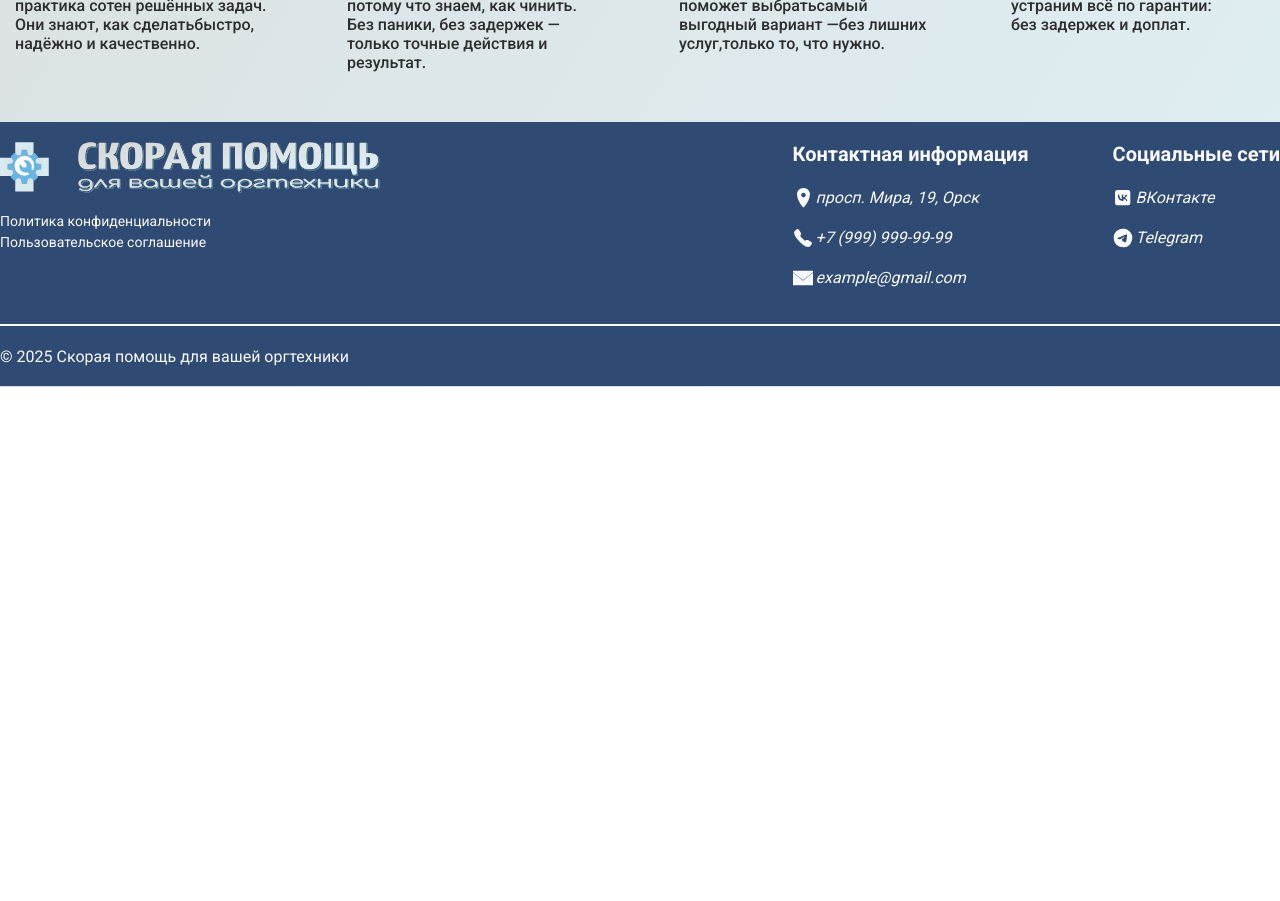
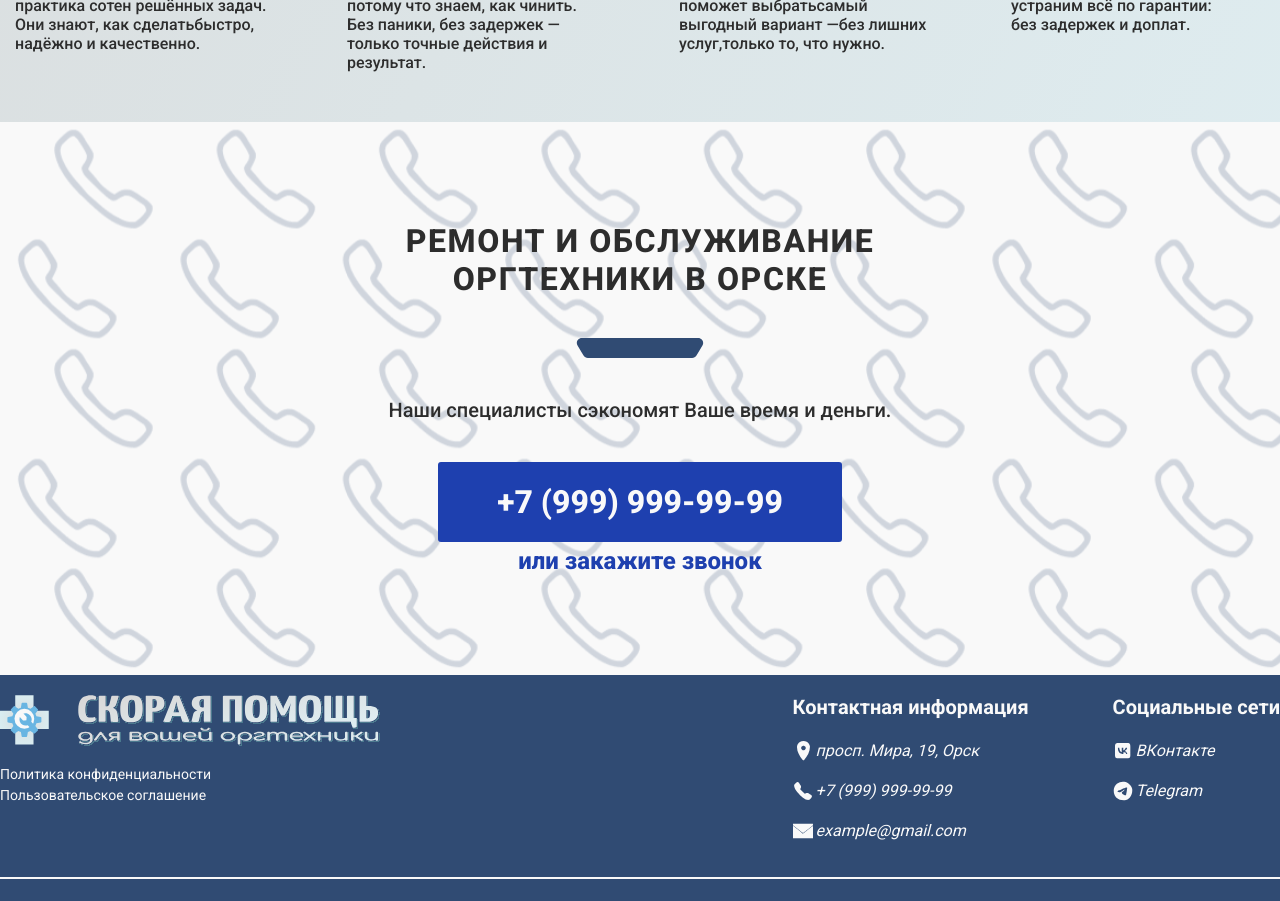
Before and after one commit to wannabedigital/stud-practice-website, a Next.js app: page / in a window 1280 px wide. Shown: the part 1680-2581 px from the top of the page. Before the commit the page ends 2067 px from the top, so only its background shows below. Built offline with nearby package versions, Linux system fonts and the light colour scheme; no server answers.

Commit message:
Section call done

```diff
--- a/src/app/(home)/page.jsx
+++ b/src/app/(home)/page.jsx
@@ -4,7 +4,8 @@ import styles from '@styles/homePageStyles/homePage.module.css';
 // Components, Constants, etc.
 import HomeServices from '@components/homeComponents/HomeServices';
 import HomeReasons from '@components/homeComponents/HomeReasons';
-import HomeSales from '@/components/homeComponents/HomeSalesDynamicWrapper';
+import HomeSales from '@components/homeComponents/HomeSalesDynamicWrapper';
+import HomeCall from '@components/homeComponents/HomeCallDynamicWrapper';
 import { SALES_API_URL } from '@/constants/salesData';
 
 export default async function Home() {
@@ -20,6 +21,7 @@ export default async function Home() {
         <HomeServices />
         <HomeReasons />
         <HomeSales sales={sales} />
+        <HomeCall />
       </main>
     );
   } catch {
@@ -27,6 +29,7 @@ export default async function Home() {
       <main className={styles.page}>
         <HomeServices />
         <HomeReasons />
+        <HomeCall />
       </main>
     );
   }
--- /dev/null
+++ b/src/components/LoadingLazyComponents.jsx
@@ -0,0 +1,7 @@
+import styles from '@styles/loading.module.css';
+
+const LoadingLazy = ({ name = '' }) => {
+  return <div className={styles.loading}>Загрузка {name}...</div>;
+};
+
+export default LoadingLazy;
--- /dev/null
+++ b/src/components/homeComponents/HomeCall.jsx
@@ -0,0 +1,49 @@
+// Imports
+import Image from 'next/image';
+import Link from 'next/link';
+
+// Styles (home page)
+import styles from '@styles/homePageStyles/homeCall.module.css';
+
+// Components
+import { DividerDesktop, DividerMobile } from '@components/Dividers';
+
+const HomeCall = () => {
+  return (
+    <section className={styles.homeCallSection}>
+      <div className={styles.homeCallBackground}>
+        <Image src={'/img/home/call_bg.svg'} alt="section bg" fill priority />
+      </div>
+      <div
+        className={`${styles.contentContainer} ${styles.homeCallSectionContent}`}
+      >
+        <h1 className={styles.sectionTitle}>
+          РЕМОНТ И ОБСЛУЖИВАНИЕ
+          <br className={styles.DividerMobile} /> ОРГТЕХНИКИ В ОРСКЕ
+        </h1>
+
+        <div className={styles.desktopDivider}>
+          <DividerDesktop color={'#304B73'} />
+        </div>
+        <div className={styles.mobileDivider}>
+          <DividerMobile color={'#304B73'} />
+        </div>
+
+        <div className={styles.sectionText}>
+          <p>Наши специалисты сэкономят Ваше время и деньги.</p>
+        </div>
+        <div className={styles.callConteiner}>
+          <a href="tel:+79999999999" className={styles.callButton}>
+            <span>+7 (999) 999-99-99</span>
+            <span className={styles.callButtonFlare} />
+          </a>
+          <Link href="/contacts" className={styles.askForCall}>
+            или закажите звонок
+          </Link>
+        </div>
+      </div>
+    </section>
+  );
+};
+
+export default HomeCall;
--- /dev/null
+++ b/src/components/homeComponents/HomeCallDynamicWrapper.jsx
@@ -0,0 +1,10 @@
+'use client';
+import dynamic from 'next/dynamic';
+import LoadingLazy from '@components/LoadingLazyComponents';
+
+const HomeCall = dynamic(() => import('@components/homeComponents/HomeCall'), {
+  ssr: false,
+  loading: () => <LoadingLazy name={''} />,
+});
+
+export default HomeCall;
--- a/src/components/homeComponents/HomeSalesDynamicWrapper.jsx
+++ b/src/components/homeComponents/HomeSalesDynamicWrapper.jsx
@@ -1,22 +1,12 @@
 'use client';
 import dynamic from 'next/dynamic';
-
-const styles = {
-  display: 'flex',
-  alignItems: 'center',
-  justifyContent: 'center',
-  textAlign: 'center',
-  fontSize: '20px',
-  fontWeight: '800',
-  color: '#2d2d2d',
-  height: '200px',
-};
+import LoadingLazy from '../LoadingLazyComponents';
 
 const HomeSales = dynamic(
   () => import('@components/homeComponents/HomeSales'),
   {
     ssr: false,
-    loading: () => <div style={styles}>Загрузка акций...</div>,
+    loading: () => <LoadingLazy name={'акций'} />,
   }
 );
 
--- /dev/null
+++ b/src/styles/homePageStyles/homeCall.module.css
@@ -0,0 +1,148 @@
+.sectionTitle {
+  font-size: 32px;
+  font-weight: 800;
+  text-align: center;
+  letter-spacing: 0.05em;
+}
+
+.sectionText {
+  font-size: 20px;
+  font-weight: 500;
+  text-align: center;
+}
+
+.mobileDivider,
+.mobileBreak {
+  display: none;
+}
+
+.homeCallSection {
+  position: relative;
+  width: 100%;
+}
+
+.homeCallBackground {
+  position: absolute;
+  width: 100%;
+  height: 100%;
+  background-color: #f9f9f9;
+  z-index: -2;
+  min-height: fit-content;
+}
+
+.homeCallBackground img {
+  position: relative;
+  width: 100%;
+  height: auto;
+  z-index: -1;
+  opacity: 0.2;
+  object-fit: cover;
+}
+
+.contentContainer {
+  position: relative;
+  padding: 100px 0;
+  width: 100%;
+  max-width: 1280px;
+  margin: 0 auto;
+  display: flex;
+  flex-direction: column;
+  align-items: center;
+  gap: 40px;
+}
+
+.homeCallSectionContent {
+  height: min-content;
+}
+
+.callConteiner {
+  display: flex;
+  flex-direction: column;
+  gap: 5px;
+  align-items: center;
+}
+
+.callButton,
+.callButton:hover {
+  color: #f9f9f9 !important;
+  width: 404px;
+  height: 80px;
+  display: flex;
+  align-items: center;
+  justify-content: center;
+  background: #1e40af;
+  text-decoration: none;
+  font-size: 32px;
+  font-weight: 800;
+  border-radius: 3px;
+  position: relative;
+  overflow-x: hidden;
+}
+
+.callButton .callButtonFlare {
+  position: absolute;
+  top: 0;
+  height: 100%;
+  width: 45px;
+  transform: skewX(-45deg);
+  animation: flareAnimation;
+  left: -150%;
+  background: linear-gradient(90deg, #f9f9f910, #f9f9f940);
+  animation: flareAnimation 3s infinite linear;
+}
+
+@keyframes flareAnimation {
+  0% {
+    left: -150%;
+  }
+  100% {
+    left: 150%;
+  }
+}
+
+.askForCall,
+.askForCall:hover {
+  font-size: 24px;
+  font-weight: 800;
+  color: #1e40af !important;
+}
+
+@media (max-width: 768px) {
+  .sectionTitle {
+    font-size: 16px;
+    letter-spacing: 0.02em;
+  }
+
+  .sectionText {
+    font-size: 14px;
+  }
+
+  .mobileDivider,
+  .mobileBreak {
+    display: block;
+  }
+
+  .desktopDivider,
+  .desktopBreak {
+    display: none;
+  }
+
+  .contentContainer {
+    padding: 30px 0;
+    max-width: calc(100% - 32px);
+    margin: 0 auto;
+    gap: 20px;
+  }
+
+  .callButton,
+  .callButton:hover {
+    width: 233px;
+    height: 46px;
+    font-size: 20px;
+  }
+
+  .askForCall,
+  .askForCall:hover {
+    font-size: 16px;
+  }
+}
--- a/src/styles/homePageStyles/homeSales.module.css
+++ b/src/styles/homePageStyles/homeSales.module.css
@@ -38,6 +38,11 @@
 
 .carouselSlider {
   border-radius: 20px;
+  cursor: grab;
+}
+
+.carouselSlider:active {
+  cursor: grabbing;
 }
 
 .salesContainer {
@@ -56,17 +61,20 @@
 }
 
 .saleContainerTitle {
+  display: flex;
+  justify-content: center;
+  align-items: center;
   font-size: 32px;
   font-weight: 800;
-  margin-top: 30px;
 }
 
 .salesImageContainer {
   width: 100%;
   height: 100%;
   background-color: #2d2d2d;
-  padding: 40px;
-
+  display: flex;
+  justify-content: center;
+  align-items: center;
   font-size: 32px;
   text-align: center;
   color: #f9f9f9;
--- /dev/null
+++ b/src/styles/loading.module.css
@@ -0,0 +1,10 @@
+.loading {
+  display: flex;
+  align-items: center;
+  justify-content: center;
+  text-align: center;
+  font-size: 20px;
+  font-weight: 800;
+  color: #2d2d2d;
+  height: 200px;
+}
```
Also changed, not shown: public/img/home/call_bg.svg (added).
